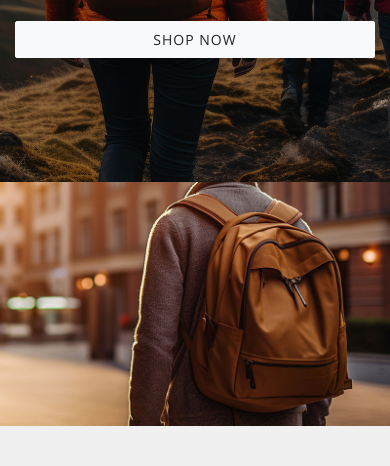
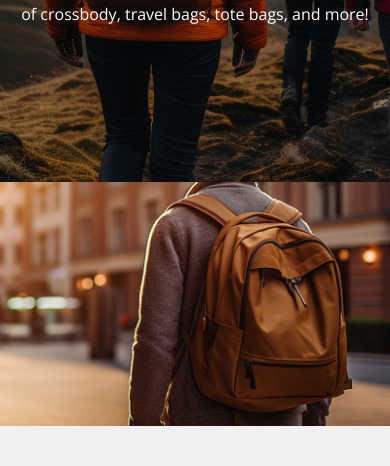
Before and after one commit to nwaak/pocketrie.github.io, a plain HTML site: page index.html in a window 390 px wide. Shown: the part 378-844 px from the top of the page. Drawn offline with nearby package versions, Linux system fonts and the light colour scheme.

Commit message:
Update index.html
Removed eBay links

```diff
--- a/index.html
+++ b/index.html
@@ -35,7 +35,6 @@
                         <img src="/img/logo-k.svg" class="logo-brand" alt="Pocketrie Logo" />
                     </div>
                     <div class="col-md-6 text-right d-none d-md-block">
-                        <a href="https://www.ebay.com/usr/pocketrie" class="btn btn-dark" target="_blank">Shop Now</a>
                     </div>
                 </div>
             </div>
@@ -49,7 +48,6 @@
                     <div class="col-12 col-md-8 offset-0 offset-md-2 text-center align-self-center">
                         <h1 class="text-white mb-3">Carry your world in style.</h1>
                         <p class="text-white">Looking for trendy backpacks, bags, wallets, handbags, and more? Shop our wide selection of crossbody, travel bags, tote bags, and more!</p>
-                        <a href="https://www.ebay.com/usr/pocketrie" class="btn btn-light btn-block mt-4 d-block d-md-none" target="_blank">Shop Now</a>
                     </div>
                 </div>
             </div>
@@ -66,7 +64,6 @@
                     <div class="col-md-6 align-self-center p-5">
                         <h3 class="text-black">Stylish Backpacks</h3>
                         <p>Perfect for carrying all your essentials in style, whether you're heading to work or on a weekend adventure.</p>
-                        <a href="https://www.ebay.com/usr/pocketrie" class="btn btn-dark mt-3" target="_blank">Shop Now</a>
                     </div>
                 </div>
             </div>
@@ -81,7 +78,6 @@
                     <div class="col-md-6 order-md-1 align-self-center p-5">
                         <h3 class="text-black">Trendy Handbags</h3>
                         <p>Add a touch of sophistication to any outfit with our chic and versatile handbag collection.</p>
-                        <a href="https://www.ebay.com/usr/pocketrie" class="btn btn-dark mt-3" target="_blank">Shop Now</a>
                     </div>
                 </div>
             </div>
@@ -96,7 +92,6 @@
                     <div class="col-md-6 align-self-center p-5">
                         <h3 class="text-black">Functional Wallets</h3>
                         <p>Keep your cards, cash, and ID organized with our sleek and durable wallets that fit perfectly in your pocket.</p>
-                        <a href="https://www.ebay.com/usr/pocketrie" class="btn btn-dark mt-3" target="_blank">Shop Now</a>
                     </div>
                 </div>
             </div>
@@ -111,7 +106,6 @@
                     <div class="col-md-6 order-md-1 align-self-center p-5">
                         <h3 class="text-black">Fashionable Tote Bags</h3>
                         <p>Ideal for shopping trips or beach days, our trendy tote bags are spacious and stylish.</p>
-                        <a href="https://www.ebay.com/usr/pocketrie" class="btn btn-dark mt-3" target="_blank">Shop Now</a>
                     </div>
                 </div>
             </div>
@@ -126,7 +120,6 @@
                     <div class="col-md-6 align-self-center p-5">
                         <h3 class="text-black">Classic Messenger Bags</h3>
                         <p>Stay organized on the go with our practical messenger bags that are perfect for work or school.</p>
-                        <a href="https://www.ebay.com/usr/pocketrie" class="btn btn-dark mt-3" target="_blank">Shop Now</a>
                     </div>
                 </div>
             </div>
@@ -141,7 +134,6 @@
                     <div class="col-md-6 order-md-1 align-self-center p-5">
                         <h3 class="text-black">Stylish Laptop Sleeves</h3>
                         <p>Protect your laptop in style with our range of sleek and padded laptop sleeves that come in various colors and designs.</p>
-                        <a href="https://www.ebay.com/usr/pocketrie" class="btn btn-dark mt-3" target="_blank">Shop Now</a>
                     </div>
                 </div>
             </div>
@@ -156,7 +148,6 @@
                     <div class="col-md-6 align-self-center p-5">
                         <h3 class="text-black">Versatile Crossbody Bags</h3>
                         <p>Keep your hands free while looking fashionable with our selection of crossbody bags that are perfect for everyday use.</p>
-                        <a href="https://www.ebay.com/usr/pocketrie" class="btn btn-dark mt-3" target="_blank">Shop Now</a>
                     </div>
                 </div>
             </div>
@@ -171,7 +162,6 @@
                     <div class="col-md-6 order-md-1 align-self-center p-5">
                         <h3 class="text-black">Durable Travel Backpacks</h3>
                         <p>Whether you're going on a weekend getaway or a long trip, our travel backpacks are designed to keep your belongings safe and secure.</p>
-                        <a href="https://www.ebay.com/usr/pocketrie" class="btn btn-dark mt-3" target="_blank">Shop Now</a>
                     </div>
                 </div>
             </div>
@@ -185,7 +175,6 @@
                     <div class="col py-5 text-center">
                         <h4 class="text-center text-white mb-2">Upgrade Your Bag Collection</h4>
                         <h2 class="text-center text-gray-light mb-4">Explore Our Trendy Selection</h2>
-                        <a href="https://www.ebay.com/usr/pocketrie" class="btn btn-light" target="_blank">Shop Now</a>
                     </div>
                 </div>
             </div>
```
